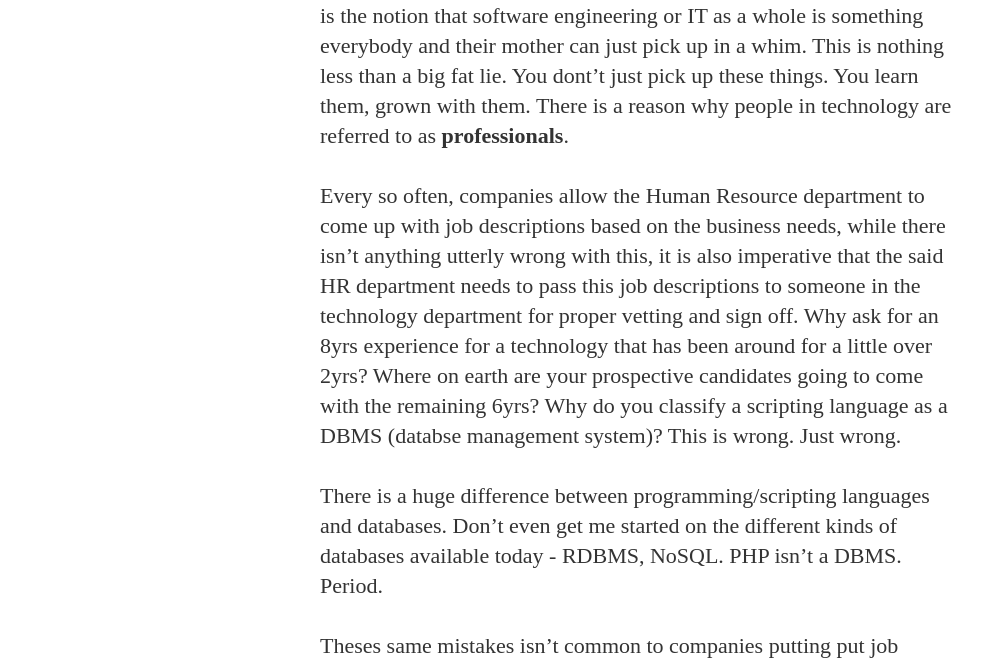
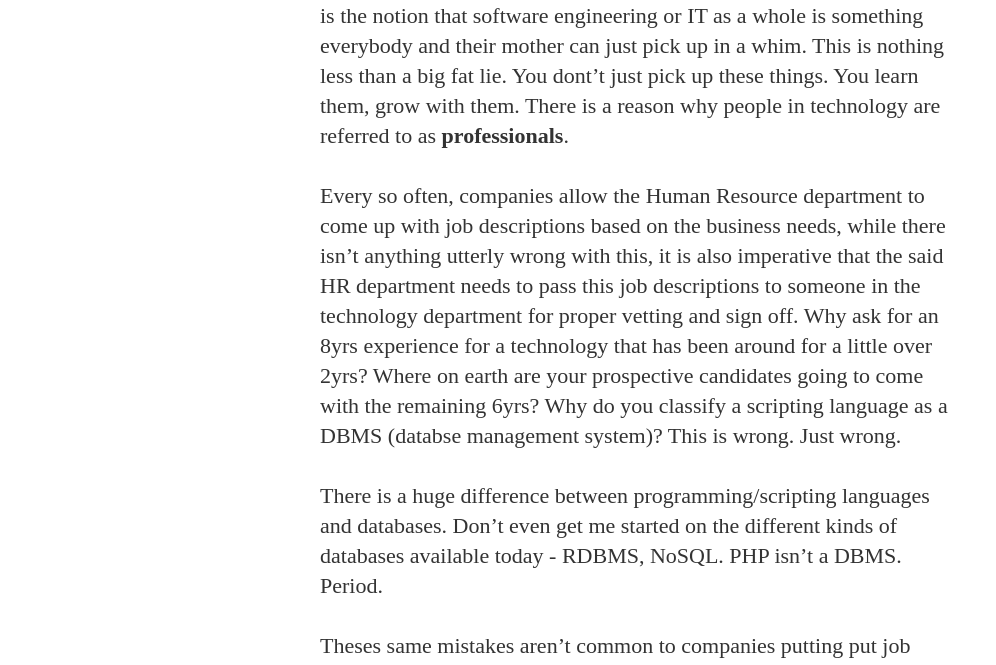
Before and after one commit to cyberomin/cyberomin.github.io, a Jekyll site: the page built from _posts/2015-07-27-job-description.markdown, in a window 1280 px wide and 1400 px high, scrolled down 430 px. Shown: the part 287-952 px from the top of the window, without its empty margins (0-996 px from the left). Built offline with Jekyll 4.4.1, drawn with Linux system fonts in a browser that asks for light colours; nearby versions of some CDN libraries; some web fonts are replaced; library files that are not in the unit come from our copies; Markdown is read by kramdown in place of the engine named in the settings; comment, search, counter and statistics services are not loaded; some of the changed text lies outside the part shown.

Commit message:
Mini typo and grammar

```diff
--- a/_posts/2015-07-27-job-description.markdown
+++ b/_posts/2015-07-27-job-description.markdown
@@ -16,13 +16,13 @@ How often do you see job descriptions like these? I stumble on these things like
 
 What's annoying about these job descriptions for technical roles is that there are most likely, if not often, written by people with almost no technical experience nor expertise.
 
-One of the greatest misconceptions I have seen or hear about over time is the notion that software engineering or IT as a whole is something everybody and their mother can just pick up in a whim. This is nothing less than a big fat lie. You dont't just pick up these things. You learn them, grown with them. There is a reason why people in technology are referred to as <strong>professionals</strong>.
+One of the greatest misconceptions I have seen or hear about over time is the notion that software engineering or IT as a whole is something everybody and their mother can just pick up in a whim. This is nothing less than a big fat lie. You dont't just pick up these things. You learn them, grow with them. There is a reason why people in technology are referred to as <strong>professionals</strong>.
 
 Every so often, companies allow the Human Resource department to come up with job descriptions based on the business needs, while there isn't anything utterly wrong with this, it is also imperative that the said HR department needs to pass this job descriptions to someone in the technology department for proper vetting and sign off. Why ask for an 8yrs experience for a technology that has been around for a little over 2yrs? Where on earth are your prospective candidates going to come with the remaining 6yrs? Why do you classify a scripting language as a DBMS (databse management system)? This is wrong. Just wrong.
 
 There is a huge difference between programming/scripting languages and databases. Don't even get me started on the different kinds of databases available today - RDBMS, NoSQL. PHP isn't a DBMS. Period.
 
-Theses same mistakes isn't common to companies putting put job descriptions alone, movie script writers make these same mistakes alike. I once heard of these lines from a movie scene <em>"I'll create a GUI interface in visual basic, I'll see if I can track an IP address."</em> I'm sorry dear script writer, you missed this one by a very long mile. A long one.
+Theses same mistakes aren't common to companies putting put job descriptions alone but to movie script writers as well. I once heard of these lines from a movie scene <em>"I'll create a GUI interface in visual basic, I'll see if I can track an IP address."</em> I'm sorry dear script writer, you missed this one by a very long mile. A long one.
 
 <iframe width="560" height="315" src="https://www.youtube.com/embed/hkDD03yeLnU" frameborder="0" allowfullscreen></iframe>
 
```
Also changed, not shown: 2 other files.
